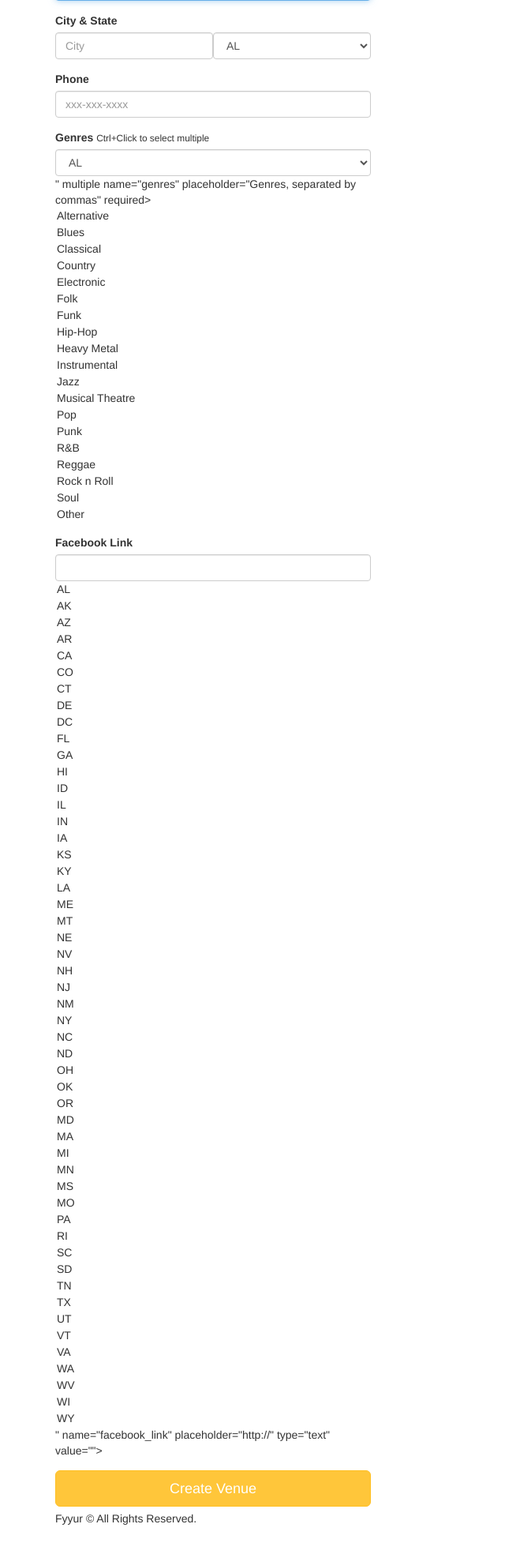
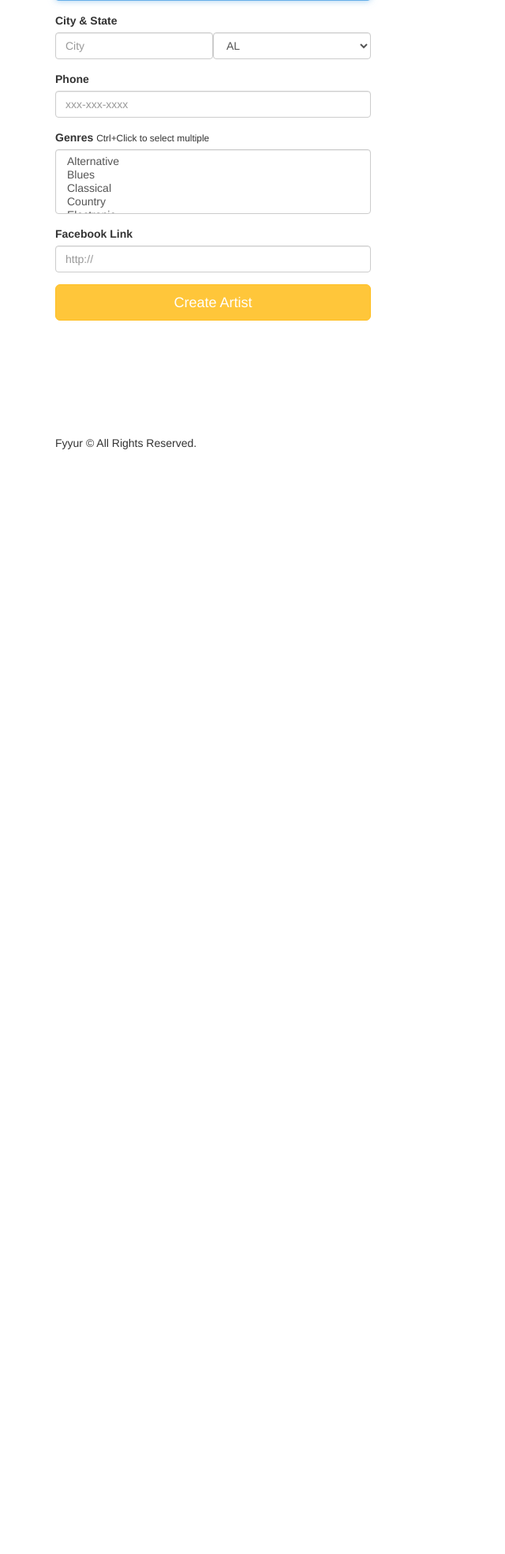
Before and after one commit to game123/fyyur, a Flask app: page /artists/create in a window 1280 px wide. Shown: the part 194-2162 px from the top of the page at 79% size, without its empty margins (0-640 px from the left). After the commit the page ends 763 px from the top, so only its background shows below. Run offline with Flask 2, Linux system fonts and the light colour scheme; some libraries are stand-ins or nearby versions.

Commit message:
Done with Artist and Venue

```diff
--- a/app.py
+++ b/app.py
@@ -68,7 +68,7 @@
     city = db.Column(db.String(120))
     state = db.Column(db.String(120))
     phone = db.Column(db.String(120))
-    genres = db.Column(db.String(120))
+    genres = db.Column(db.ARRAY(db.String(120)))
     website = db.Column(db.String(120))
     image_link = db.Column(db.String(500))
     facebook_link = db.Column(db.String(120))
@@ -249,14 +249,8 @@
 
 @app.route('/venues/<venue_id>', methods=['DELETE'])
 def delete_venue(venue_id):
-    # TODO: Complete this endpoint for taking a venue_id, and using
-    # SQLAlchemy ORM to delete a record. Handle cases where the session commit could fail.
-
-    # BONUS CHALLENGE: Implement a button to delete a Venue on a Venue Page, have it so that
-    # clicking that button delete it from the db then redirect the user to the homepage
 
     try:
-        # Get venue by ID
         venue = Venue.query.get(venue_id)
         venue_name = venue.name
 
@@ -275,33 +269,31 @@
 #  ----------------------------------------------------------------
 @app.route('/artists')
 def artists():
-    # TODO: replace with real data returned from querying the database
-    data = [{
-        "id": 4,
-        "name": "Guns N Petals",
-    }, {
-        "id": 5,
-        "name": "Matt Quevedo",
-    }, {
-        "id": 6,
-        "name": "The Wild Sax Band",
-    }]
+
+    data = []
+    artists = Artist.query.all()
+    for a in artists:
+        data.append({
+            "id": a.id,
+            "name": a.name
+        })
     return render_template('pages/artists.html', artists=data)
 
 
 @app.route('/artists/search', methods=['POST'])
 def search_artists():
-    # TODO: implement search on artists with partial string search. Ensure it is case-insensitive.
+
     # seach for "A" should return "Guns N Petals", "Matt Quevado", and "The Wild Sax Band".
     # search for "band" should return "The Wild Sax Band".
+    search_term = request.form.get('search_term', '')
+
+    artists = Artist.query.filter(Artist.name.ilike(f'%{search_term}%'))
+
     response = {
-        "count": 1,
-        "data": [{
-            "id": 4,
-            "name": "Guns N Petals",
-            "num_upcoming_shows": 0,
-        }]
+        "count": artists.count(),
+        "data": artists
     }
+
     return render_template('pages/search_artists.html', results=response, search_term=request.form.get('search_term', ''))
 
 
@@ -309,136 +301,142 @@
 def show_artist(artist_id):
     # shows the venue page with the given venue_id
     # TODO: replace with real venue data from the venues table, using venue_id
-    data1 = {
-        "id": 4,
-        "name": "Guns N Petals",
-        "genres": ["Rock n Roll"],
-        "city": "San Francisco",
-        "state": "CA",
-        "phone": "326-123-5000",
-        "website": "https://www.gunsnpetalsband.com",
-        "facebook_link": "https://www.facebook.com/GunsNPetals",
-        "seeking_venue": True,
-        "seeking_description": "Looking for shows to perform at in the San Francisco Bay Area!",
-        "image_link": "https://images.unsplash.com/photo-1549213783-8284d0336c4f?ixlib=rb-1.2.1&ixid=eyJhcHBfaWQiOjEyMDd9&auto=format&fit=crop&w=300&q=80",
+
+    artist = Artist.query.filter_by(id=artist_id).first()
+    past_shows = Show.query.filter(
+        Show.start_time < datetime.now(), Show.artist_id == artist_id).all()
+
+    upcoming_shows = Show.query.filter(
+        Show.start_time > datetime.now(), Show.artist_id == artist_id).all()
+
+    data = {
+        "id": artist.id,
+        "name": artist.name,
+        "genres": artist.genres,
+        "city": artist.city,
+        "state": artist.state,
+        "phone": artist.phone,
+        "facebook_link": artist.facebook_link,
+        "image_link": artist.image_link,
         "past_shows": [{
-            "venue_id": 1,
-            "venue_name": "The Musical Hop",
-            "venue_image_link": "https://images.unsplash.com/photo-1543900694-133f37abaaa5?ixlib=rb-1.2.1&ixid=eyJhcHBfaWQiOjEyMDd9&auto=format&fit=crop&w=400&q=60",
-            "start_time": "2019-05-21T21:30:00.000Z"
-        }],
-        "upcoming_shows": [],
-        "past_shows_count": 1,
-        "upcoming_shows_count": 0,
+            'artist_id': p.artist.id,
+            'artist_name': p.artist.name,
+            'artist_image_link': p.artist.image_link,
+            'start_time': format_datetime(str(p.start_time))
+        } for p in past_shows],
+        "past_shows_count": len(past_shows),
+        "upcoming_shows": [{
+            'artist_id': u.artist.id,
+            'artist_name': u.artist.name,
+            'artist_image_link': u.artist.image_link,
+            'start_time': format_datetime(str(u.start_time))
+        } for u in upcoming_shows],
+        "upcoming_shows_count": len(upcoming_shows)
     }
-    data2 = {
-        "id": 5,
-        "name": "Matt Quevedo",
-        "genres": ["Jazz"],
-        "city": "New York",
-        "state": "NY",
-        "phone": "300-400-5000",
-        "facebook_link": "https://www.facebook.com/mattquevedo923251523",
-        "seeking_venue": False,
-        "image_link": "https://images.unsplash.com/photo-1495223153807-b916f75de8c5?ixlib=rb-1.2.1&ixid=eyJhcHBfaWQiOjEyMDd9&auto=format&fit=crop&w=334&q=80",
-        "past_shows": [{
-            "venue_id": 3,
-            "venue_name": "Park Square Live Music & Coffee",
-            "venue_image_link": "https://images.unsplash.com/photo-1485686531765-ba63b07845a7?ixlib=rb-1.2.1&ixid=eyJhcHBfaWQiOjEyMDd9&auto=format&fit=crop&w=747&q=80",
-            "start_time": "2019-06-15T23:00:00.000Z"
-        }],
-        "upcoming_shows": [],
-        "past_shows_count": 1,
-        "upcoming_shows_count": 0,
-    }
-    data3 = {
-        "id": 6,
-        "name": "The Wild Sax Band",
-        "genres": ["Jazz", "Classical"],
-        "city": "San Francisco",
-        "state": "CA",
-        "phone": "432-325-5432",
-        "seeking_venue": False,
-        "image_link": "https://images.unsplash.com/photo-1558369981-f9ca78462e61?ixlib=rb-1.2.1&ixid=eyJhcHBfaWQiOjEyMDd9&auto=format&fit=crop&w=794&q=80",
-        "past_shows": [],
-        "upcoming_shows": [{
-            "venue_id": 3,
-            "venue_name": "Park Square Live Music & Coffee",
-            "venue_image_link": "https://images.unsplash.com/photo-1485686531765-ba63b07845a7?ixlib=rb-1.2.1&ixid=eyJhcHBfaWQiOjEyMDd9&auto=format&fit=crop&w=747&q=80",
-            "start_time": "2035-04-01T20:00:00.000Z"
-        }, {
-            "venue_id": 3,
-            "venue_name": "Park Square Live Music & Coffee",
-            "venue_image_link": "https://images.unsplash.com/photo-1485686531765-ba63b07845a7?ixlib=rb-1.2.1&ixid=eyJhcHBfaWQiOjEyMDd9&auto=format&fit=crop&w=747&q=80",
-            "start_time": "2035-04-08T20:00:00.000Z"
-        }, {
-            "venue_id": 3,
-            "venue_name": "Park Square Live Music & Coffee",
-            "venue_image_link": "https://images.unsplash.com/photo-1485686531765-ba63b07845a7?ixlib=rb-1.2.1&ixid=eyJhcHBfaWQiOjEyMDd9&auto=format&fit=crop&w=747&q=80",
-            "start_time": "2035-04-15T20:00:00.000Z"
-        }],
-        "past_shows_count": 0,
-        "upcoming_shows_count": 3,
-    }
-    data = list(filter(lambda d: d['id'] ==
-                       artist_id, [data1, data2, data3]))[0]
+
     return render_template('pages/show_artist.html', artist=data)
+
 
 #  Update
 #  ----------------------------------------------------------------
 @app.route('/artists/<int:artist_id>/edit', methods=['GET'])
 def edit_artist(artist_id):
-    form = ArtistForm()
-    artist = {
-        "id": 4,
-        "name": "Guns N Petals",
-        "genres": ["Rock n Roll"],
-        "city": "San Francisco",
-        "state": "CA",
-        "phone": "326-123-5000",
-        "website": "https://www.gunsnpetalsband.com",
-        "facebook_link": "https://www.facebook.com/GunsNPetals",
-        "seeking_venue": True,
-        "seeking_description": "Looking for shows to perform at in the San Francisco Bay Area!",
-        "image_link": "https://images.unsplash.com/photo-1549213783-8284d0336c4f?ixlib=rb-1.2.1&ixid=eyJhcHBfaWQiOjEyMDd9&auto=format&fit=crop&w=300&q=80"
-    }
-    # TODO: populate form with fields from artist with ID <artist_id>
+    # populate form with fields from artist with ID <artist_id>
+    artist = Artist.query.filter_by(id=artist_id).all()[0]
+
+    form = ArtistForm(
+        name=artist.name,
+        city=artist.city,
+        state=artist.state,
+        genres=artist.genres,
+        phone=artist.phone,
+        facebook_link=artist.facebook_link,
+        website=artist.website,
+        image_link=artist.image_link,
+        # seeking_venue=artist.seeking_venue,
+        # seeking_description=artist.seeking_description
+    )
+
     return render_template('forms/edit_artist.html', form=form, artist=artist)
 
 
 @app.route('/artists/<int:artist_id>/edit', methods=['POST'])
 def edit_artist_submission(artist_id):
-    # TODO: take values from the form submitted, and update existing
+    # take values from the form submitted, and update existing
     # artist record with ID <artist_id> using the new attributes
+    try:
+        artist = Artist.query.filter_by(id=artist_id).all()[0]
+
+        artist.name = request.form.get('name')
+        artist.city = request.form.get('city')
+        artist.state = request.form.get('state')
+        artist.phone = request.form.get('phone')
+        artist.genres = request.form.getlist('genres')
+        artist.facebook_link = request.form.get('facebook_link')
+        artist.website = request.form.get('website')
+        # artist.image_link = request.form.get('image_link')
+
+        db.session.commit()
+        flash('The Artist ' +
+              request.form['name'] + ' has been successfully updated!')
+    except:
+        db.session.rolback()
+        flash('An Error has occured and the update unsuccessful')
+    finally:
+        db.session.close()
 
     return redirect(url_for('show_artist', artist_id=artist_id))
 
 
 @app.route('/venues/<int:venue_id>/edit', methods=['GET'])
 def edit_venue(venue_id):
-    form = VenueForm()
-    venue = {
-        "id": 1,
-        "name": "The Musical Hop",
-        "genres": ["Jazz", "Reggae", "Swing", "Classical", "Folk"],
-        "address": "1015 Folsom Street",
-        "city": "San Francisco",
-        "state": "CA",
-        "phone": "123-123-1234",
-        "website": "https://www.themusicalhop.com",
-        "facebook_link": "https://www.facebook.com/TheMusicalHop",
-        "seeking_talent": True,
-        "seeking_description": "We are on the lookout for a local artist to play every two weeks. Please call us.",
-        "image_link": "https://images.unsplash.com/photo-1543900694-133f37abaaa5?ixlib=rb-1.2.1&ixid=eyJhcHBfaWQiOjEyMDd9&auto=format&fit=crop&w=400&q=60"
-    }
-    # TODO: populate form with values from venue with ID <venue_id>
+  # populate form with values from venue with ID <venue_id>
+    venue = Venue.query.filter_by(id=venue_id).all()[0]
+
+    form = VenueForm(
+        name=venue.name,
+        city=venue.city,
+        state=venue.state,
+        address=venue.address,
+        phone=venue.phone,
+        facebook_link=venue.facebook_link,
+        genres=venue.genres,
+        website=venue.website,
+        image_link=venue.image_link,
+        seeking_talent=venue.seeking_talent,
+        seeking_description=venue.seeking_description
+    )
+
     return render_template('forms/edit_venue.html', form=form, venue=venue)
 
 
 @app.route('/venues/<int:venue_id>/edit', methods=['POST'])
 def edit_venue_submission(venue_id):
-    # TODO: take values from the form submitted, and update existing
+    # Take values from the form submitted, and update existing
     # venue record with ID <venue_id> using the new attributes
+    try:
+        venue = Venue.query.filter_by(id=venue_id).all()[0]
+
+        venue.name = request.form.get('name')
+        venue.city = request.form.get('city')
+        venue.state = request.form.get('state')
+        venue.address = request.form.get('address')
+        venue.phone = request.form.get('phone')
+        venue.genres = request.form.getlist('genres')
+        venue.facebook_link = request.form.get('facebook_link')
+        venue.website = request.form.get('website')
+        venue.image_link = request.form.get('image_link')
+        venue.seeking_talent = request.form.get('seeking_talent') == 'True'
+        venue.seeking_description = request.form.get('seeking_description')
+
+        db.session.commit()
+        flash('Venue ' + venue.name + ' has been updated')
+    except:
+        db.session.rollback()
+        flash('An error occured while trying to update Venue')
+    finally:
+        db.session.close()
+
     return redirect(url_for('show_venue', venue_id=venue_id))
 
 #  Create Artist
@@ -454,13 +452,34 @@
 @app.route('/artists/create', methods=['POST'])
 def create_artist_submission():
     # called upon submitting the new artist listing form
-    # TODO: insert form data as a new Venue record in the db, instead
-    # TODO: modify data to be the data object returned from db insertion
+    # insert form data as a new Venue record in the db, instead
+    # modify data to be the data object returned from db insertion
 
     # on successful db insert, flash success
-    flash('Artist ' + request.form['name'] + ' was successfully listed!')
-    # TODO: on unsuccessful db insert, flash an error instead.
-    # e.g., flash('An error occurred. Artist ' + data.name + ' could not be listed.')
+    try:
+        new_artist = Artist(
+            name=request.form.get('name'),
+            city=request.form.get('city'),
+            state=request.form.get('state'),
+            phone=request.form.get('phone'),
+            genres=request.form.getlist('genres'),
+            facebook_link=request.form.get('facebook_link'),
+            image_link=request.form.get('image_link'),
+            website=request.form.get('website'),
+
+        )
+        db.session.add(new_artist)
+        db.session.commit()
+        flash('Artist ' + request.form['name'] + ' was successfully listed!')
+    except:
+
+        flash('An error occurred. Artist ' +
+              new_artist.name + ' could not be listed.')
+        db.session.rollback()
+        print(sys.exc_info())
+    finally:
+        db.session.close()
+
     return render_template('pages/home.html')
 
 
--- a/forms.py
+++ b/forms.py
@@ -2,6 +2,7 @@
 from flask_wtf import Form
 from wtforms import StringField, SelectField, SelectMultipleField, DateTimeField
 from wtforms.validators import DataRequired, AnyOf, URL
+
 
 class ShowForm(Form):
     artist_id = StringField(
@@ -13,8 +14,9 @@
     start_time = DateTimeField(
         'start_time',
         validators=[DataRequired()],
-        default= datetime.today()
+        default=datetime.today()
     )
+
 
 class VenueForm(Form):
     name = StringField(
@@ -116,6 +118,20 @@
     facebook_link = StringField(
         'facebook_link', validators=[URL()]
     )
+    website = StringField(
+        'website', validators=[URL()]
+    )
+    seeking_talent = SelectField(
+        'seeking_talent', validators=[DataRequired()],
+        choices=[
+            ('True', 'Yes'),
+            ('False', 'No'),
+        ]
+    )
+    seeking_description = StringField(
+        'seeking_description'
+    )
+
 
 class ArtistForm(Form):
     name = StringField(
@@ -216,5 +232,15 @@
         # TODO implement enum restriction
         'facebook_link', validators=[URL()]
     )
+    # seeking_venue = SelectField(
+    #     'seeking_venue', validators=[DataRequired()],
+    #     choices=[
+    #         ('True', 'True'),
+    #         ('False', 'False'),
+    #     ]
+    # )
+    # seeking_description = StringField(
+    #     'seeking_description'
+    # )
 
 # TODO IMPLEMENT NEW ARTIST FORM AND NEW SHOW FORM
--- a/templates/forms/new_artist.html
+++ b/templates/forms/new_artist.html
@@ -1,6 +1,5 @@
-{% extends 'layouts/main.html' %}
-{% block title %}New Artist{% endblock %}
-{% block content %}
+{% extends 'layouts/main.html' %} {% block title %}New Artist{% endblock %} {%
+block content %}
 <div class="form-wrapper">
   <form method="post" class="form">
     <h3 class="form-heading">List a new artist</h3>
@@ -12,27 +11,36 @@
       <label>City & State</label>
       <div class="form-inline">
         <div class="form-group">
-              {{ form.city(class_ = 'form-control', placeholder='City', autofocus = true) }}
+          {{ form.city(class_ = 'form-control', placeholder='City', autofocus =
+          true) }}
         </div>
         <div class="form-group">
-              {{ form.state(class_ = 'form-control', placeholder='State', autofocus = true) }}
+          {{ form.state(class_ = 'form-control', placeholder='State', autofocus
+          = true) }}
         </div>
       </div>
     </div>
     <div class="form-group">
       <label for="phone">Phone</label>
-          {{ form.phone(class_ = 'form-control', placeholder='xxx-xxx-xxxx', autofocus = true) }}
+      {{ form.phone(class_ = 'form-control', placeholder='xxx-xxx-xxxx',
+      autofocus = true) }}
     </div>
     <div class="form-group">
       <label for="genres">Genres</label>
       <small>Ctrl+Click to select multiple</small>
-        {{ form.genres(class_ = 'form-control', placeholder='Genres, separated by commas', id=form.state, autofocus = true) }}
+      {{ form.genres(class_ = 'form-control', placeholder='Genres, separated by
+      commas', autofocus = true) }}
     </div>
     <div class="form-group">
       <label for="genres">Facebook Link</label>
-          {{ form.facebook_link(class_ = 'form-control', placeholder='http://', id=form.state, autofocus = true) }}
+      {{ form.facebook_link(class_ = 'form-control', placeholder='http://',
+      autofocus = true) }}
     </div>
-      <input type="submit" value="Create Venue" class="btn btn-primary btn-lg btn-block">
+    <input
+      type="submit"
+      value="Create Artist"
+      class="btn btn-primary btn-lg btn-block"
+    />
   </form>
 </div>
 {% endblock %}
```
Also changed, not shown: migrations/versions/71f365beae58_.py (added, +28 -0 lines), migrations/versions/acfa819b957f_.py (added, +28 -0 lines), migrations/versions/e6c9a7cb8ba0_.py (added, +28 -0 lines), migrations/versions/ef6a71fd75b8_.py (added, +28 -0 lines), templates/forms/edit_artist.html (+18 -9 lines), templates/forms/edit_venue.html (+41 -10 lines), templates/pages/show_artist.html (+80 -27 lines), templates/pages/show_venue.html (+4 -4 lines). Lines whose indentation alone changed are shown as unchanged.
